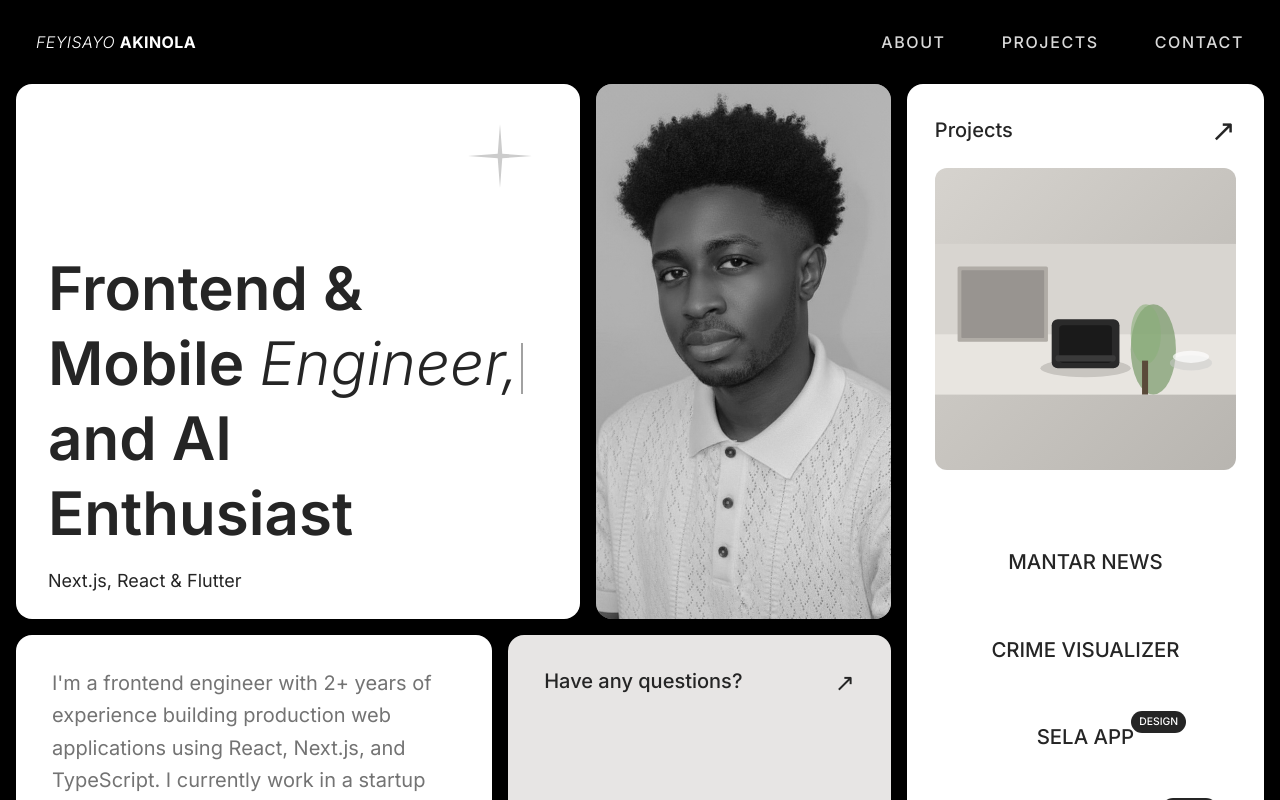
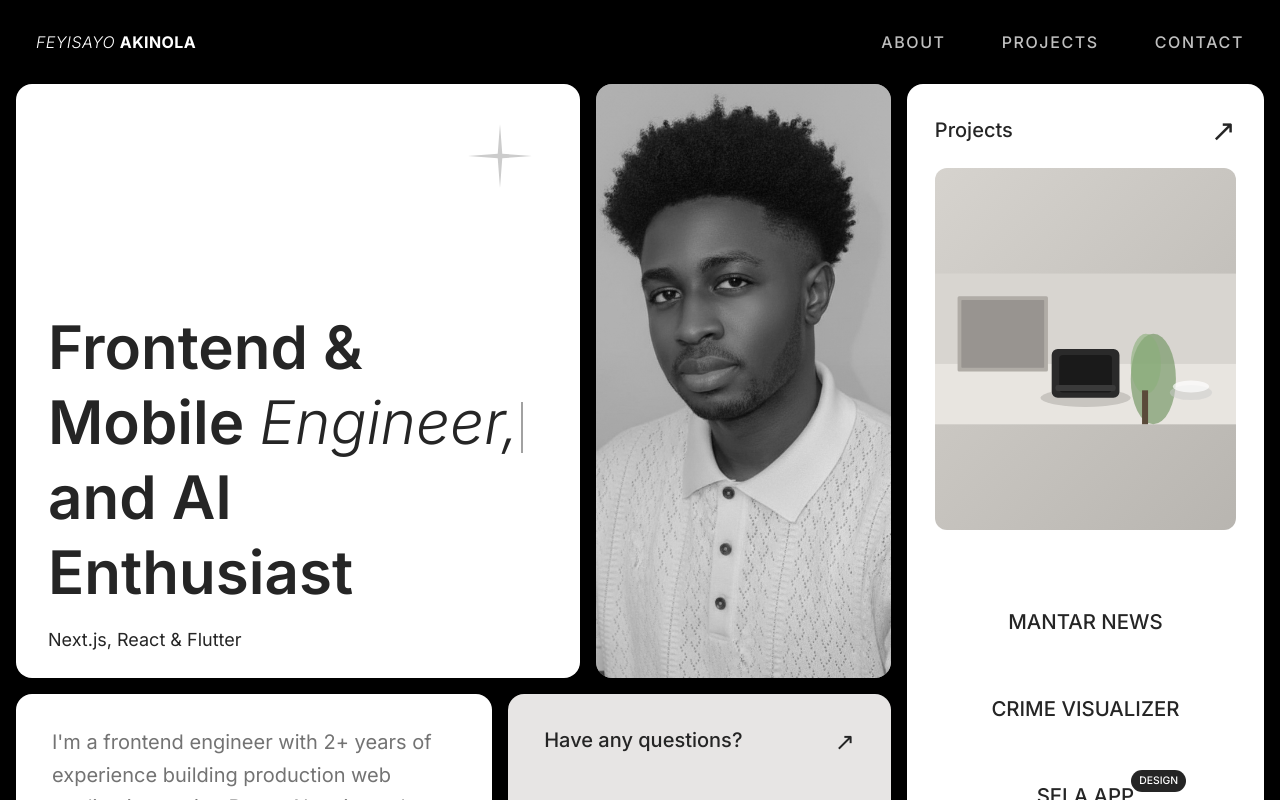
Before and after one commit to feyi-akinola/portfolio-2, a React app: page / in a window 1280 px wide. Shown: the top 800 px of the page. Built offline with nearby package versions, Linux system fonts and the light colour scheme; the HTML template or start-up script is replaced by a standard one.

Commit message:
App max height, changed bento height ratio, nav bar link hover underline

```diff
--- a/src/App.tsx
+++ b/src/App.tsx
@@ -23,7 +23,7 @@ export default function Portfolio() {
   const [hovered, setHovered] = useState<HoverCard>(null);
 
   return (
-    <div className="bg-black min-h-screen max-w-[1800px] mx-auto p-4 flex flex-col gap-4">
+    <div className="bg-black h-screen max-w-[1800px] max-h-[1280px] mx-auto p-4 flex flex-col gap-4">
       <NavBar />
 
       {/* ── Mobile: single column stack ── */}
@@ -59,7 +59,7 @@ export default function Portfolio() {
         onMouseLeave={() => setHovered(null)}
         style={{
           gridTemplateColumns: getGridColumns(hovered),
-          gridTemplateRows: "3fr 2fr",
+          gridTemplateRows: "5fr 3fr",
           transition: "grid-template-columns 260ms cubic-bezier(.2,.8,.2,1)",
         }}
       >
--- a/src/components/NavBar.tsx
+++ b/src/components/NavBar.tsx
@@ -12,7 +12,7 @@ export default function NavBar() {
           <a
             key={link}
             href="#"
-            className="text-white font-medium tracking-widest opacity-85 hover:opacity-100 transition-opacity no-underline"
+            className="text-white font-medium tracking-widest opacity-75 button-text-light_ no-underline"
           >
             {link}
           </a>
--- a/src/index.css
+++ b/src/index.css
@@ -36,4 +36,18 @@
   .button-text_:hover::after {
     @apply scale-x-100 origin-bottom-left;
   }
+
+  .button-text-light_ {
+    @apply relative transition-all duration-300 cursor-pointer;
+  }
+  .button-text-light_:hover {
+    @apply opacity-100;
+  }
+  .button-text-light_::after {
+    @apply absolute h-1 w-full bg-white -bottom-1 left-0 content-[''] scale-x-0
+      origin-bottom-right transition-transform duration-300;
+  }
+  .button-text-light_:hover::after {
+    @apply scale-x-100 origin-bottom-left;
+  }
 }
```
